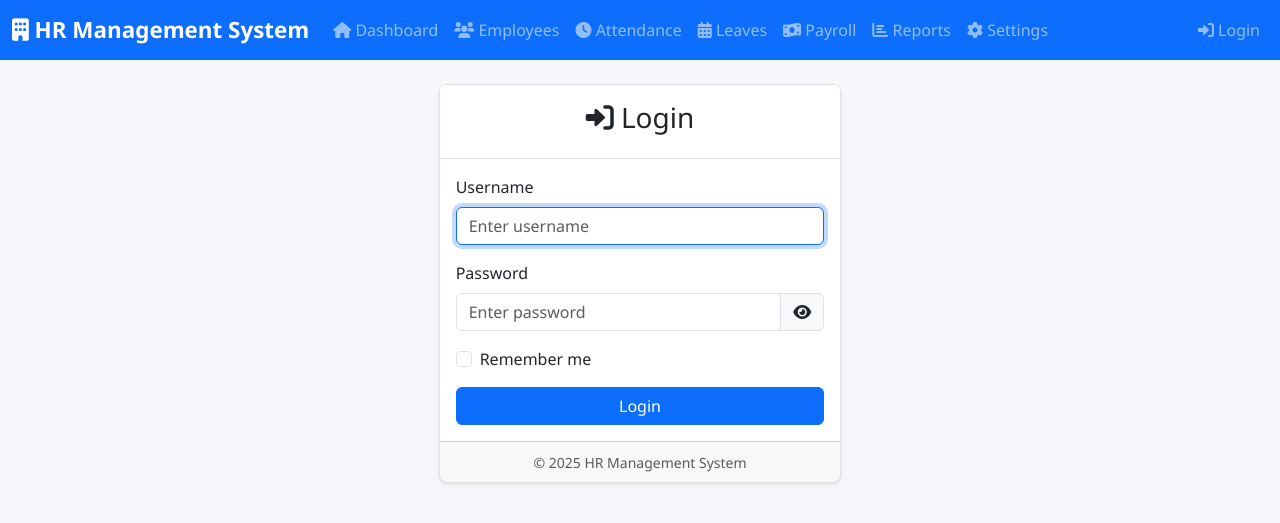
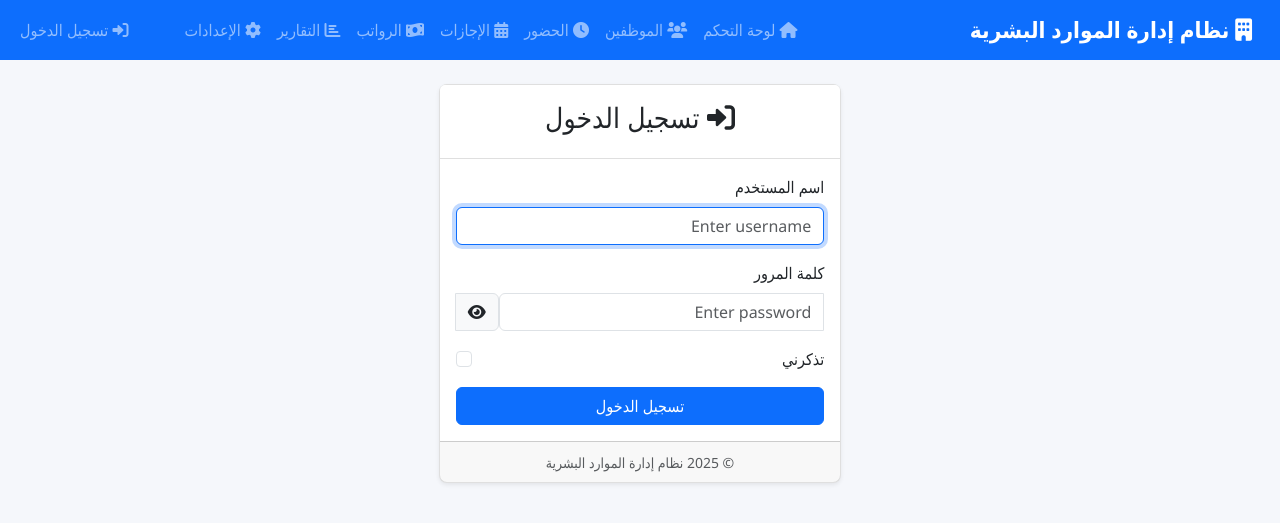
Before and after one commit to 7MohamedGamal7/HR_sys, a Django app: page /login/ in a window 1280 px wide. Shown: the top 523 px of the page. Run offline with Django 5.2, Linux system fonts and the light colour scheme.

Commit message:
تحويل النظام اللى اللغة العربية

```diff
--- a/hr_app/forms.py
+++ b/hr_app/forms.py
@@ -62,8 +62,13 @@ class EmployeeForm(forms.ModelForm):
 
         if commit:
             # Save without including Salary_Total in the SQL statement
-            self.save_m2m = super().save_m2m
-            instance.save()
+            instance.save(update_fields=[
+                'emp_code', 'emp_fullname', 'national_id', 'job_title', 'department',
+                'hire_date', 'salary_basic', 'salary_housing', 'salary_transport',
+                'salary_other', 'allowed_annual_leaves', 'allowed_sick_leaves',
+                'allowed_casual_leaves', 'work_start', 'work_end', 'telegram_userid',
+                'is_active'
+            ])
         return instance
 
 
--- a/hr_app/templates/hr_app/base.html
+++ b/hr_app/templates/hr_app/base.html
@@ -1,10 +1,10 @@
 {% load static %}
 <!DOCTYPE html>
-<html lang="en">
+<html lang="ar" dir="rtl">
 <head>
     <meta charset="UTF-8">
     <meta name="viewport" content="width=device-width, initial-scale=1.0">
-    <title>{% block title %}HR Management System{% endblock %}</title>
+    <title>{% block title %}نظام إدارة الموارد البشرية{% endblock %}</title>
     <!-- Bootstrap CSS -->
     <link href="https://cdn.jsdelivr.net/npm/bootstrap@5.3.0-alpha1/dist/css/bootstrap.min.css" rel="stylesheet">
     <!-- Font Awesome -->
@@ -18,7 +18,7 @@
     <nav class="navbar navbar-expand-lg navbar-dark bg-primary">
         <div class="container-fluid">
             <a class="navbar-brand" href="{% url 'dashboard' %}">
-                <i class="fas fa-building"></i> HR Management System
+                <i class="fas fa-building"></i> نظام إدارة الموارد البشرية
             </a>
             <button class="navbar-toggler" type="button" data-bs-toggle="collapse" data-bs-target="#navbarNav">
                 <span class="navbar-toggler-icon"></span>
@@ -26,25 +26,25 @@
             <div class="collapse navbar-collapse" id="navbarNav">
                 <ul class="navbar-nav me-auto">
                     <li class="nav-item">
-                        <a class="nav-link" href="{% url 'dashboard' %}"><i class="fas fa-home"></i> Dashboard</a>
+                        <a class="nav-link" href="{% url 'dashboard' %}"><i class="fas fa-home"></i> لوحة التحكم</a>
                     </li>
                     <li class="nav-item">
-                        <a class="nav-link" href="{% url 'employees' %}"><i class="fas fa-users"></i> Employees</a>
+                        <a class="nav-link" href="{% url 'employees' %}"><i class="fas fa-users"></i> الموظفين</a>
                     </li>
                     <li class="nav-item">
-                        <a class="nav-link" href="{% url 'attendance' %}"><i class="fas fa-clock"></i> Attendance</a>
+                        <a class="nav-link" href="{% url 'attendance' %}"><i class="fas fa-clock"></i> الحضور</a>
                     </li>
                     <li class="nav-item">
-                        <a class="nav-link" href="{% url 'leaves' %}"><i class="fas fa-calendar-alt"></i> Leaves</a>
+                        <a class="nav-link" href="{% url 'leaves' %}"><i class="fas fa-calendar-alt"></i> الإجازات</a>
                     </li>
                     <li class="nav-item">
-                        <a class="nav-link" href="{% url 'payroll' %}"><i class="fas fa-money-bill-wave"></i> Payroll</a>
+                        <a class="nav-link" href="{% url 'payroll' %}"><i class="fas fa-money-bill-wave"></i> الرواتب</a>
                     </li>
                     <li class="nav-item">
-                        <a class="nav-link" href="{% url 'reports' %}"><i class="fas fa-chart-bar"></i> Reports</a>
+                        <a class="nav-link" href="{% url 'reports' %}"><i class="fas fa-chart-bar"></i> التقارير</a>
                     </li>
                     <li class="nav-item">
-                        <a class="nav-link" href="{% url 'settings' %}"><i class="fas fa-cog"></i> Settings</a>
+                        <a class="nav-link" href="{% url 'settings' %}"><i class="fas fa-cog"></i> الإعدادات</a>
                     </li>
                 </ul>
                 <ul class="navbar-nav">
@@ -55,11 +55,11 @@
                         </span>
                     </li>
                     <li class="nav-item">
-                        <a class="nav-link" href="{% url 'logout' %}"><i class="fas fa-sign-out-alt"></i> Logout</a>
+                        <a class="nav-link" href="{% url 'logout' %}"><i class="fas fa-sign-out-alt"></i> تسجيل الخروج</a>
                     </li>
                     {% else %}
                     <li class="nav-item">
-                        <a class="nav-link" href="{% url 'login' %}"><i class="fas fa-sign-in-alt"></i> Login</a>
+                        <a class="nav-link" href="{% url 'login' %}"><i class="fas fa-sign-in-alt"></i> تسجيل الدخول</a>
                     </li>
                     {% endif %}
                 </ul>
--- a/hr_app/templates/hr_app/login.html
+++ b/hr_app/templates/hr_app/login.html
@@ -1,24 +1,24 @@
 {% extends 'hr_app/base.html' %}
 {% load static %}
 
-{% block title %}Login - HR Management System{% endblock %}
+{% block title %}تسجيل الدخول - نظام إدارة الموارد البشرية{% endblock %}
 
 {% block content %}
 <div class="row justify-content-center">
     <div class="col-md-6 col-lg-4">
         <div class="card">
             <div class="card-header text-center">
-                <h3><i class="fas fa-sign-in-alt"></i> Login</h3>
+                <h3><i class="fas fa-sign-in-alt"></i> تسجيل الدخول</h3>
             </div>
             <div class="card-body">
                 <form method="post">
                     {% csrf_token %}
                     <div class="mb-3">
-                        <label for="{{ form.username.id_for_label }}" class="form-label">Username</label>
+                        <label for="{{ form.username.id_for_label }}" class="form-label">اسم المستخدم</label>
                         {{ form.username }}
                     </div>
                     <div class="mb-3">
-                        <label for="{{ form.password.id_for_label }}" class="form-label">Password</label>
+                        <label for="{{ form.password.id_for_label }}" class="form-label">كلمة المرور</label>
                         <div class="input-group">
                             {{ form.password }}
                             <span class="input-group-text">
@@ -29,22 +29,22 @@
                     <div class="mb-3 form-check">
                         {{ form.remember_me }}
                         <label class="form-check-label" for="{{ form.remember_me.id_for_label }}">
-                            Remember me
+                            تذكرني
                         </label>
                     </div>
                     {% if form.errors %}
                         <div class="alert alert-danger">
-                            {{ form.errors }}
+                            اسم المستخدم أو كلمة المرور غير صحيحة
                         </div>
                     {% endif %}
                     <div class="d-grid">
-                        <button type="submit" class="btn btn-primary">Login</button>
+                        <button type="submit" class="btn btn-primary">تسجيل الدخول</button>
                     </div>
                 </form>
             </div>
             <div class="card-footer text-center">
                 <small class="text-muted">
-                    &copy; {% now "Y" %} HR Management System
+                    &copy; {% now "Y" %} نظام إدارة الموارد البشرية
                 </small>
             </div>
         </div>
--- a/hr_app/views.py
+++ b/hr_app/views.py
@@ -151,8 +151,14 @@ def add_employee_view(request):
             transport = employee.salary_transport or 0
             other = employee.salary_other or 0
             employee.salary_total = basic + housing + transport + other
-            # Now save to database
-            employee.save()
+            # Now save to database, explicitly excluding salary_total
+            employee.save(update_fields=[
+                'emp_code', 'emp_fullname', 'national_id', 'job_title', 'department',
+                'hire_date', 'salary_basic', 'salary_housing', 'salary_transport',
+                'salary_other', 'allowed_annual_leaves', 'allowed_sick_leaves',
+                'allowed_casual_leaves', 'work_start', 'work_end', 'telegram_userid',
+                'is_active'
+            ])
             messages.success(request, f'Employee {employee.emp_fullname} added successfully!')
             return redirect('employees')
     else:
@@ -181,8 +187,14 @@ def edit_employee_view(request, emp_id):
             transport = employee.salary_transport or 0
             other = employee.salary_other or 0
             employee.salary_total = basic + housing + transport + other
-            # Now save to database
-            employee.save()
+            # Now save to database, explicitly excluding salary_total
+            employee.save(update_fields=[
+                'emp_code', 'emp_fullname', 'national_id', 'job_title', 'department',
+                'hire_date', 'salary_basic', 'salary_housing', 'salary_transport',
+                'salary_other', 'allowed_annual_leaves', 'allowed_sick_leaves',
+                'allowed_casual_leaves', 'work_start', 'work_end', 'telegram_userid',
+                'is_active'
+            ])
             messages.success(request, f'Employee {employee.emp_fullname} updated successfully!')
             return redirect('view_employee', emp_id=employee.emp_id)
     else:
```
Also changed, not shown: hr_app/models.py (+8 -0 lines).
